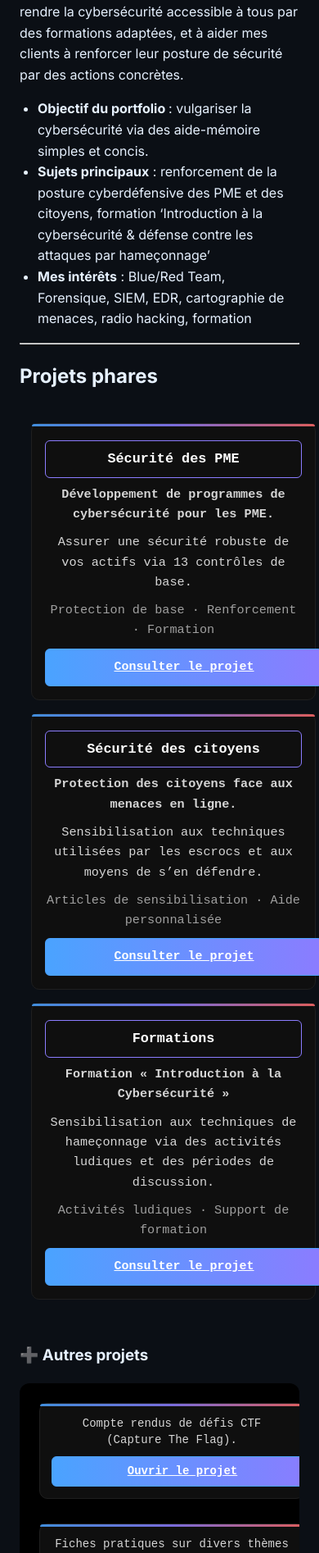
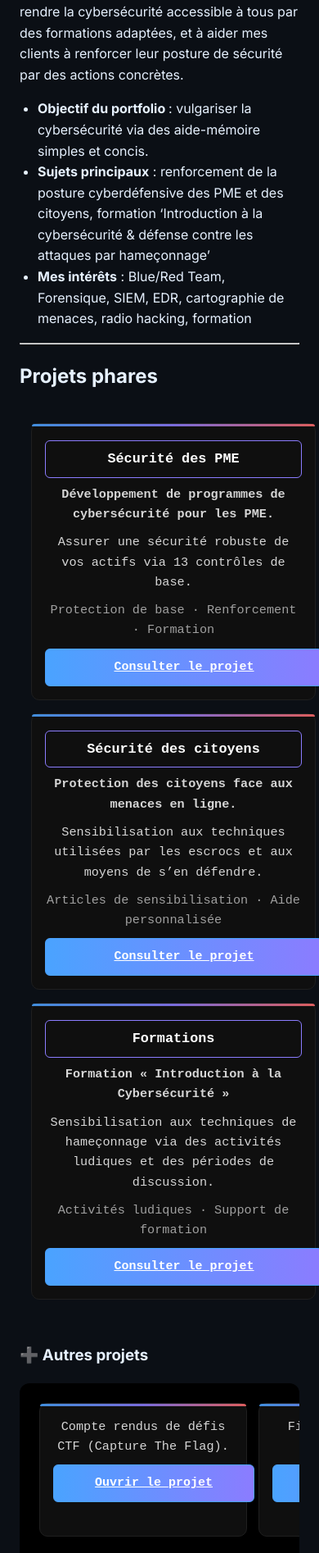
Before and after one commit to sqltemp/portfolio, a Jekyll site: the page built from index.md, in a window 390 px wide. Shown: the part 777-2671 px from the top of the page at 82% size. Built offline with Jekyll 4.4.1, drawn with Linux system fonts in a browser that asks for light colours; our own code applies the rules of GitHub Pages for plain Markdown files; some of the changed text lies outside the part shown; grey boxes are pictures that could not be loaded.

Commit message:
Update custom.css

```diff
--- a/assets/css/custom.css
+++ b/assets/css/custom.css
@@ -3,7 +3,7 @@
   display: flex;
   flex-wrap: wrap;
   justify-content: center;
-  gap: 18px;
+  gap: 24px;
   background-color: #000;
   padding: 30px;
   border-radius: 12px;
@@ -259,44 +259,3 @@
 .titre-centre {
   text-align: center;
 }
-/* === Variante compacte pour "Autres projets" -> Nouvelle version, suite au style terminal que j'avais adopte initialement === */
-.project-card--compact {
-  flex: 0 0 20%;
-  max-width: 20%;
-  padding: 14px;
-  font-size: 14px;
-}
-
-.project-card--compact .project-card__title {
-  font-size: 16px;
-  margin: 10px 0 12px;
-  padding: 8px;
-}
-
-.project-card--compact .project-card__desc {
-  font-size: 14px;
-  line-height: 1.45;
-}
-
-.project-card--compact .project-card__link {
-  font-size: 14px;
-  padding: 6px 12px;
-  margin-top: auto;        /* 🔑 clé de l’alignement */
-  align-self: center;      /* centre horizontalement */
-}
-
-/* === Mobile: "Autres projets" en colonne === */
-@media (max-width: 700px) {
-  /* cible uniquement la rangée "Autres projets" */
-  .projects-row.projects-row--other {
-    flex-wrap: wrap;
-    flex-direction: column;
-    overflow-x: visible;
-  }
-
-  .projects-row.projects-row--other .project-card--compact {
-    flex: 0 0 auto;
-    max-width: 100%;
-    width: 100%;
-  }
-}
```
